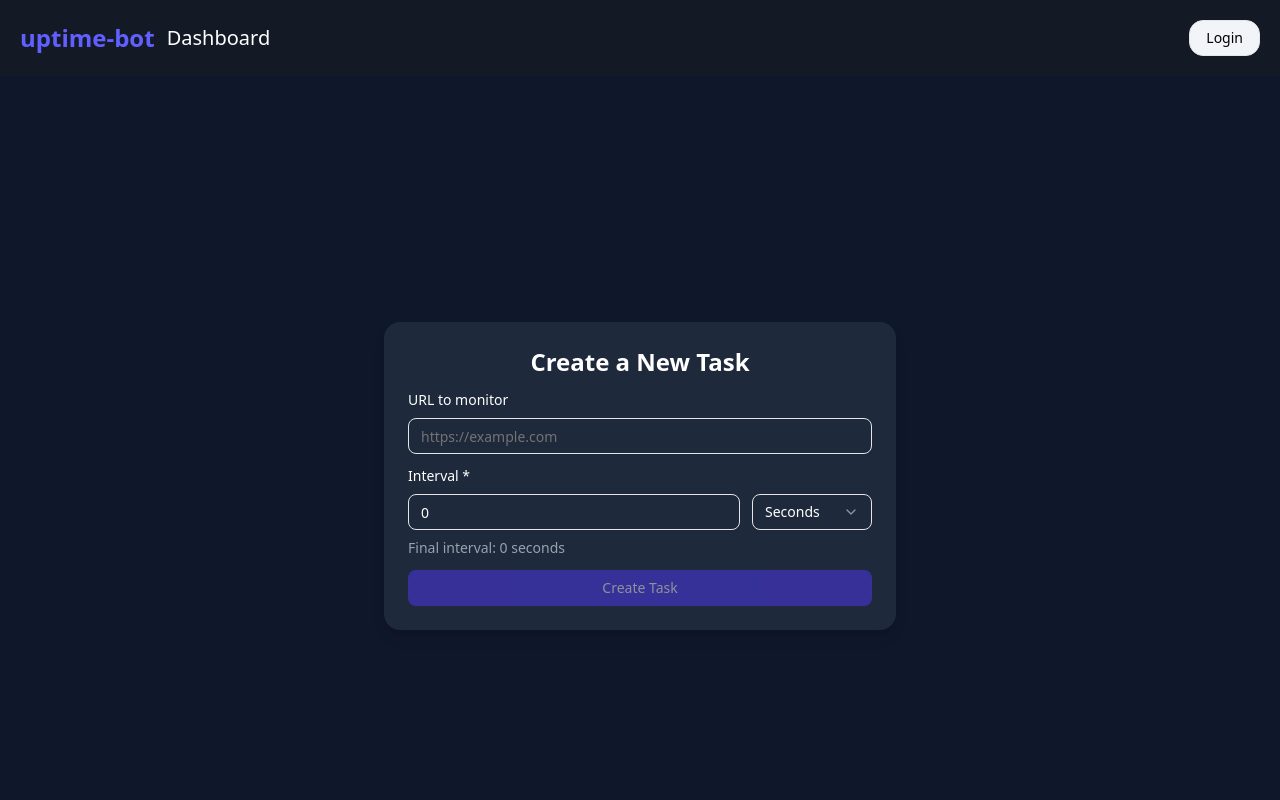
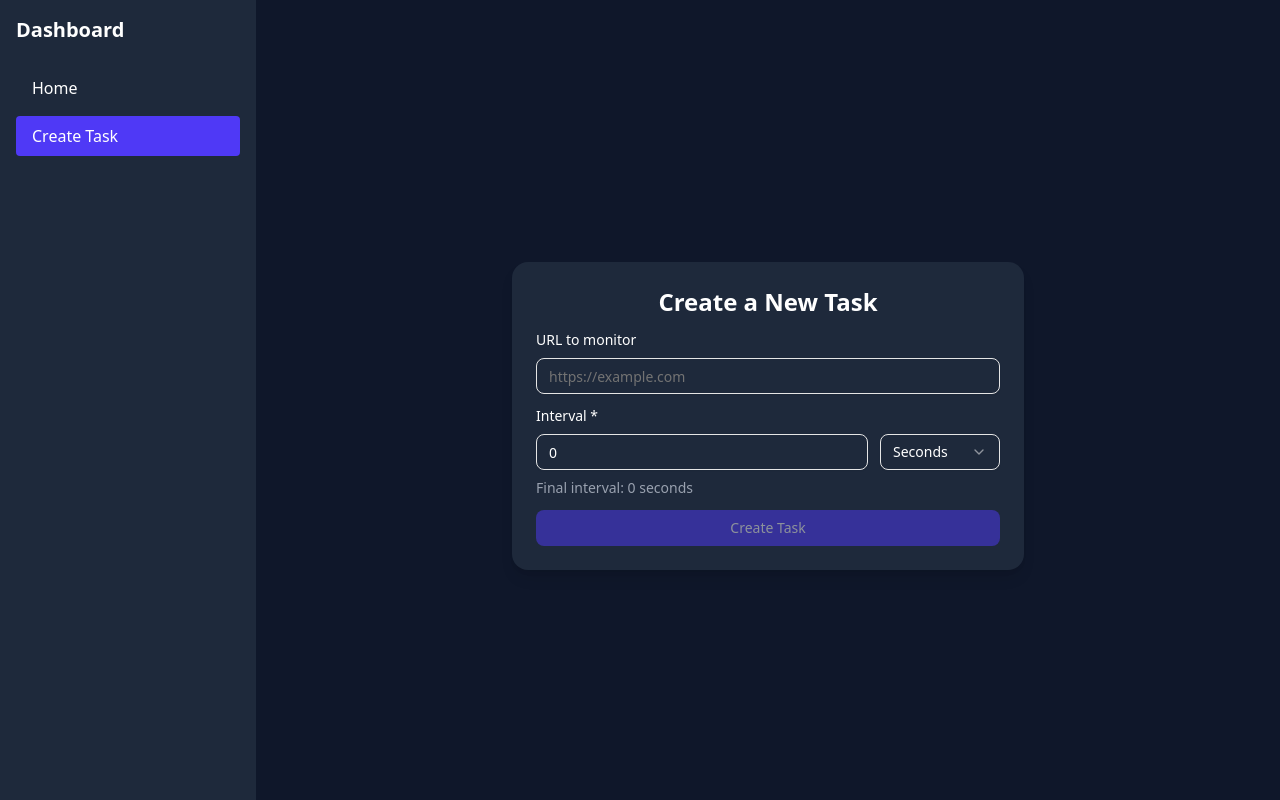
Before and after one commit to pradeepbgs/uptime-frontend, a Next.js app: page /dashboard/create in a window 1280 px wide. Shown: the top 800 px of the page. Built offline with nearby package versions, Linux system fonts and the light colour scheme; no server answers.

Commit message:
imporved ui a little bit and added sidebar in dashboard

```diff
--- a/src/app/dashboard/create/page.tsx
+++ b/src/app/dashboard/create/page.tsx
@@ -55,7 +55,7 @@ function Page() {
   }
 
   return (
-    <div className="bg-[#0f172a] text-white min-h-screen px-4 py-12 flex justify-center items-center">
+    <div className=" min-h-screen px-4 py-12 flex justify-center items-center">
       <div className="w-full max-w-lg bg-[#1e293b] p-6 rounded-2xl shadow-lg space-y-3">
         <h1 className="text-2xl font-semibold text-center">Create a New Task</h1>
 
--- /dev/null
+++ b/src/app/dashboard/layout.tsx
@@ -0,0 +1,39 @@
+'use client';
+
+import Sidebar from '@/components/Sidebar';
+import React, { useState } from 'react';
+import { IoMdMenu } from 'react-icons/io';
+
+export default function DashboardLayout({ children }: { children: React.ReactNode }) {
+  const [sidebarOpen, setSidebarOpen] = useState(false);
+
+  return (
+    <div className="flex min-h-screen bg-[#0f172a] text-white relative">
+      {!sidebarOpen && <button
+        onClick={() => setSidebarOpen(!sidebarOpen)}
+        className="md:hidden p-4 focus:outline-none z-50 absolute top-2 left-2"
+      >
+        <IoMdMenu size={24} />
+      </button>}
+
+      <div
+        className={`
+          fixed inset-y-0 left-0 z-40 w-64 transform bg-[#1e293b] transition-transform duration-300
+          ${sidebarOpen ? 'translate-x-0' : '-translate-x-full'}
+          md:static md:translate-x-0
+        `}
+      >
+        <Sidebar />
+      </div>
+
+      {sidebarOpen && (
+        <div
+          className="fixed inset-0 z-30  bg-opacity-50 md:hidden"
+          onClick={() => setSidebarOpen(false)}
+        />
+      )}
+
+      <main className="flex-1 p-4 overflow-auto">{children}</main>
+    </div>
+  );
+}
--- a/src/app/dashboard/page.tsx
+++ b/src/app/dashboard/page.tsx
@@ -1,6 +1,5 @@
 'use client'
 
-import { useAuth, User } from '@/store/useAuth'
 import { useRouter } from 'next/navigation'
 import { deleteTask, updateTask, useTasks } from '@/service/api'
 import { Button } from '@/components/ui/button'
@@ -30,16 +29,17 @@ export interface Task {
   max: number
   createdAt: string
   updatedAt: string
+  lastLatency?: number
+  pingCount?: number
 }
 
 function Dashboard() {
   const { data: session }: any = useSession()
-  const user: User | null = useAuth((state) => state.user)
+
   const accessToken = useMemo(() => session?.accessToken as string, [session])
   const { isLoading, data, error, refetch } = useTasks(accessToken)
   const [spinning, setSpinning] = useState(false);
   const [adding, setAdding] = useState(false)
-
   const router = useRouter()
 
   if (isLoading) return <Spinner />
@@ -56,10 +56,6 @@ function Dashboard() {
     await refetch()
   }
 
-  const goToCreateTaskPage = () => {
-    if (!accessToken) return router.push("/login")
-    router.push("/dashboard/create")
-  }
 
   const handleRefresh = async () => {
     setSpinning(true)
@@ -74,22 +70,14 @@ function Dashboard() {
     }
   }
 
-
   return (
-    <div className="bg-[#131a26] text-white min-h-screen p-4">
-      <div className='py-8'>
-        <h1 className="text-2xl font-bold mb-4 md:text-3xl">Welcome, {user?.username || 'User'}!</h1>
-
-        <Button
-          onClick={goToCreateTaskPage}
-          className="mb-6 cursor-pointer bg-indigo-600 hover:bg-indigo-700 text-white"
-        >
-          + Create Task
-        </Button>
+    <div className="min-h-screen">
+      <div className='md:py-3 py-15'>
+        {/* <h1 className="text-2xl font-bold mb-4 md:text-3xl">Welcome {session.user.name || 'User'}</h1> */}
 
           <Button
             onClick={handleRefresh}
-          className="ml-10 cursor-pointer relative bg-indigo-600 hover:bg-indigo-700 text-white"
+            className=" cursor-pointer relative bg-indigo-600 hover:bg-indigo-700 text-white"
           >
             <IoMdRefresh
               size={20}
@@ -104,11 +92,14 @@ function Dashboard() {
           <TableHeader>
             <TableRow>
               <TableHead className="w-[40%] md:w-[200px] text-white">URL</TableHead>
-              <TableHead className='md:table-cell text-white'>Status</TableHead>
-              <TableHead className='md:table-cell text-white'>Interval (seconds)</TableHead>
-              <TableHead className="text text-white">Actions</TableHead>
+              <TableHead className="text-white">Status</TableHead>
+              <TableHead className="text-white">Interval (seconds)</TableHead>
+              <TableHead className="text-white">Latency (ms)</TableHead>
+              <TableHead className="text-white">Ping Count</TableHead>
+              <TableHead className="text-white">Actions</TableHead>
             </TableRow>
           </TableHeader>
+
           <TableBody>
             {data?.tasks?.map((task: Task) => (
               <TableRow
@@ -120,34 +111,33 @@ function Dashboard() {
                     className='mr-3 cursor-pointer'
                     onClick={() => {
                       setAdding(true)
-                    handleUpdate(task?._id,{
+                      handleUpdate(task?._id, {
                         ...task,
-                      isActive:true
+                        isActive: true
                       })
-                    setTimeout(() => {
-                      setAdding(false)
-                    }, 300);
+                      setTimeout(() => setAdding(false), 300)
                     }}
                   >
-                    {
-                      adding
-                        ? <p>...</p>
-                        : <p>Re-add</p>
-                    }
+                    {adding ? <p>...</p> : <IoMdRefresh
+                      size={17}
+                      className={`transition-transform duration-500 ${spinning ? 'animate-spin' : ''}`}
+                    />}
                   </Button>
                   {task.url}
                 </TableCell>
-                <TableCell className="md:table-cell">
-                  {
-                    task.isActive
+
+                <TableCell>
+                  {task.isActive
                     ? <p className='text-green-400'>Active</p>
                     : <p className='text-red-400'>Inactive</p>
                   }
-
                 </TableCell>
 
-                <TableCell className="md:table-cell">{task.interval}</TableCell>
-                <TableCell className="">
+                <TableCell>{task.interval}</TableCell>
+                <TableCell>{task.lastLatency ?? '-'}</TableCell>
+                <TableCell>{task.pingCount ?? 0}</TableCell>
+
+                <TableCell>
                   <div className="flex justify gap-2 md:gap-4">
                     <UpdateTaskModal
                       task={task}
@@ -169,6 +159,7 @@ function Dashboard() {
                   </div>
                 </TableCell>
               </TableRow>
+
             ))}
           </TableBody>
         </Table>
--- a/src/app/layout.tsx
+++ b/src/app/layout.tsx
@@ -3,7 +3,6 @@ import { Geist, Geist_Mono } from "next/font/google";
 import "./globals.css";
 
 
-import Navbar from "@/components/Navbar";
 import QueryProvider from "@/components/QueryProvider";
 import Footer from "@/components/Footer";
 import { Toaster } from "sonner";
@@ -36,7 +35,6 @@ export default function RootLayout({
       >
         <QueryProvider>
 
-          <Navbar />
           {children}
           <Toaster />
           <Footer />
--- a/src/app/page.tsx
+++ b/src/app/page.tsx
@@ -1,11 +1,12 @@
 'use client';
 
+import Navbar from "@/components/Navbar";
 import { Button } from "@/components/ui/button";
 import { useSession } from "next-auth/react";
 import { useRouter } from "next/navigation";
 
 export default function Home() {
-  const {data:session} = useSession()
+  const { data: session } = useSession()
   const router = useRouter()
 
   const handlePushToDashBoard = () => {
@@ -15,7 +16,9 @@ export default function Home() {
 
   return (
     <>
+      <Navbar />
       <div className="bg-[#131a26] text-white min-h-screen flex items-center justify-center px-4">
+
         <div className="text-center max-w-2xl">
           <h1 className="text-4xl sm:text-5xl md:text-6xl font-bold leading-tight mb-6">
             {/* The world’s leading <br /> */}
@@ -26,7 +29,7 @@ export default function Home() {
             Monitor your websites, APIs, and services with real-time alerts.
           </p>
           <Button
-          onClick={handlePushToDashBoard}
+            onClick={handlePushToDashBoard}
             className="bg-indigo-600 hover:bg-indigo-700 text-white text-lg px-6 py-3 rounded-xl cursor-pointer">
             Get Started
           </Button>
--- /dev/null
+++ b/src/components/Sidebar.tsx
@@ -0,0 +1,27 @@
+'use client'
+
+import Link from 'next/link';
+import { usePathname } from 'next/navigation';
+
+const Sidebar = () => {
+  const pathname = usePathname();
+
+  const linkClass = (href: string) =>
+    `block px-4 py-2 rounded hover:bg-indigo-700 ${pathname === href ? 'bg-indigo-600' : ''}`;
+
+  return (
+    <aside className="w-64 bg-[#1e293b] p-4">
+      <h2 className="text-xl font-bold mb-6">Dashboard</h2>
+      <nav className="space-y-2">
+        <Link href="/dashboard" className={linkClass('/dashboard')}>
+          Home
+        </Link>
+        <Link href="/dashboard/create" className={linkClass('/dashboard/create')}>
+          Create Task
+        </Link>
+      </nav>
+    </aside>
+  );
+};
+
+export default Sidebar;
--- a/src/service/api.ts
+++ b/src/service/api.ts
@@ -20,14 +20,12 @@ export const useAuthStatus = () => {
   });
 };
 
-export const authCheck = async (accessToken:string) => {
+export const authCheck = async (accessToken:string|null) => {
   try {
     const res = await fetch(`${backend_url}/api/v1/auth/check`, {
       method: 'GET',
       credentials: 'include',
-      headers: {
-        Authorization: `Bearer ${accessToken}`,
-      },
+
     });
     if (!res.ok) {
       useAuth.getState().setUser(null);
```
Lines whose indentation alone changed are shown as unchanged.
